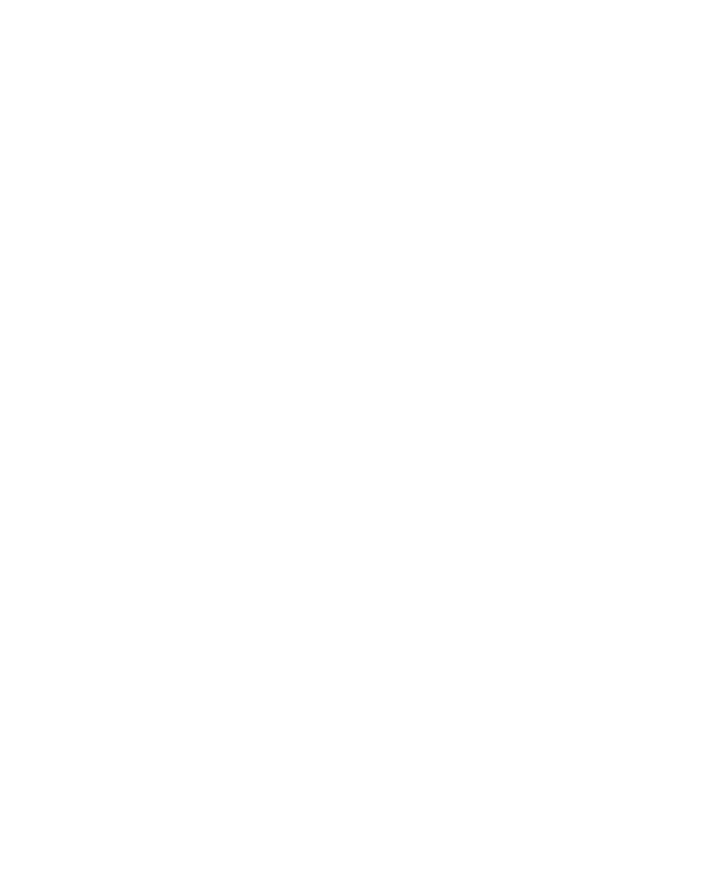
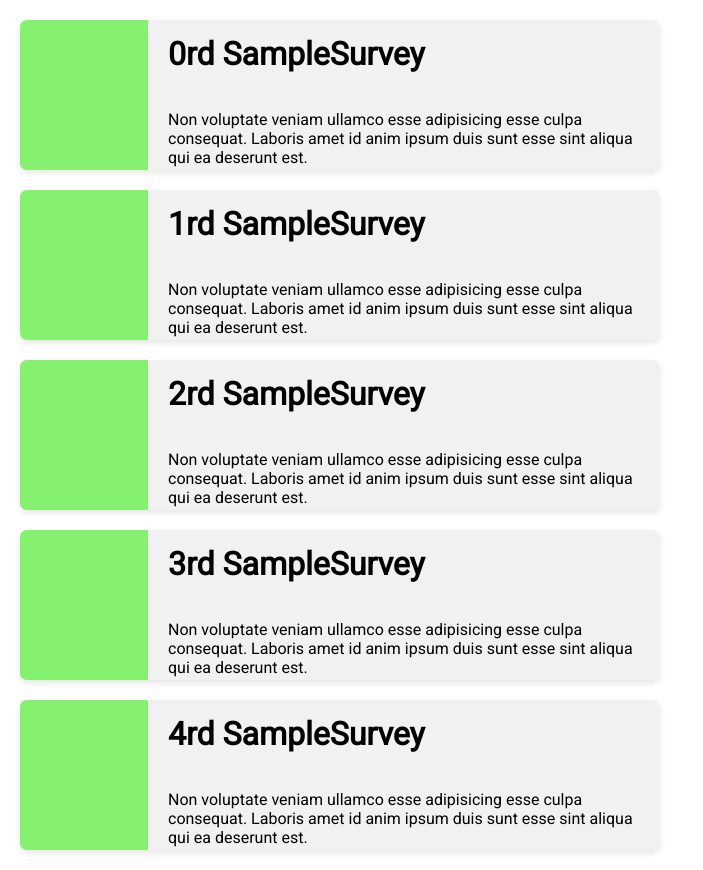
Before and after one commit to zero-to-mastery/TheSurvey, a React (Create React App) app: page / in a window 1280 px wide. Shown: the whole page, without its empty margins (0-703 px from the left). Before the commit the page ends 800 px from the top, so only its background shows below. Built offline with nearby package versions, Linux system fonts and the light colour scheme.

Commit message:
Added AllSurveys Page

```diff
--- /dev/null
+++ b/src/containers/AllSurveys/AllSurveys.css
@@ -0,0 +1,53 @@
+
+.card {
+    width: 50%;
+    height: 150px;
+    background: rgb(241, 241, 241);
+    margin: 20px;
+    box-shadow: 0 3px 6px 0 rgba(0, 0, 0, .1);
+    border-radius: 7px;
+    display: grid;
+    grid-template-columns: 20% 80%;
+    overflow: hidden;
+}
+
+.cardImage {
+    background-color: rgb(134, 240, 113);
+    transition: transform 500ms;
+}
+
+.cardImage:hover {
+    transform: scale(.9);
+}
+
+.cardContent {
+    margin: 0 20px;
+}
+
+.cardContent h1 {
+    transition: color .5s;
+    cursor: pointer;
+    position: relative;
+    display: inline-block;
+    margin-top: 15px;
+}
+
+.cardContent h1:before {
+    position: absolute;
+    content: "";
+    bottom: 0;
+    left: 0;
+    width: 0%;
+    height: 3px;
+    background-color: rgb(61, 196, 61);
+    margin-bottom: -5px;
+    transition: width 500ms;
+}
+
+.cardContent h1:hover {
+    color: rgb(61, 196, 61);
+}
+
+.cardContent h1:hover:before {
+    width: 100%;
+}
--- /dev/null
+++ b/src/containers/AllSurveys/AllSurveys.js
@@ -0,0 +1,19 @@
+import React, { Component } from 'react'
+import './AllSurveys.css';
+import SurveyItem from './SurveyItem';
+
+export class AllSurveys extends Component {
+  render() {
+    return (
+      <div>
+        {
+            [0,1,2,3,4].map(item => (
+                <SurveyItem key={item} name={item} />
+            ))
+        }
+      </div>
+    )
+  }
+}
+
+export default AllSurveys
--- /dev/null
+++ b/src/containers/AllSurveys/SurveyItem.js
@@ -0,0 +1,15 @@
+import React from 'react'
+
+const SurveyItem = ({ name }) => {
+  return (
+    <div className="card">
+      <div className="cardImage"></div>
+      <div className="cardContent">
+        <h1>{ `${name}rd SampleSurvey` }</h1>
+        <p>Non voluptate veniam ullamco esse adipisicing esse culpa consequat. Laboris amet id anim ipsum duis sunt esse sint aliqua qui ea deserunt est.</p>
+      </div>
+    </div>
+  )
+}
+
+export default SurveyItem
--- a/src/containers/App.jsx
+++ b/src/containers/App.jsx
@@ -1,11 +1,12 @@
 import React, { Component } from 'react';
 import './App.css';
+import { AllSurveys } from './AllSurveys/AllSurveys';
 
 class App extends Component {
   render() {
     return (
       <div className="App">
-
+        <AllSurveys />
       </div>
     );
   }
```
